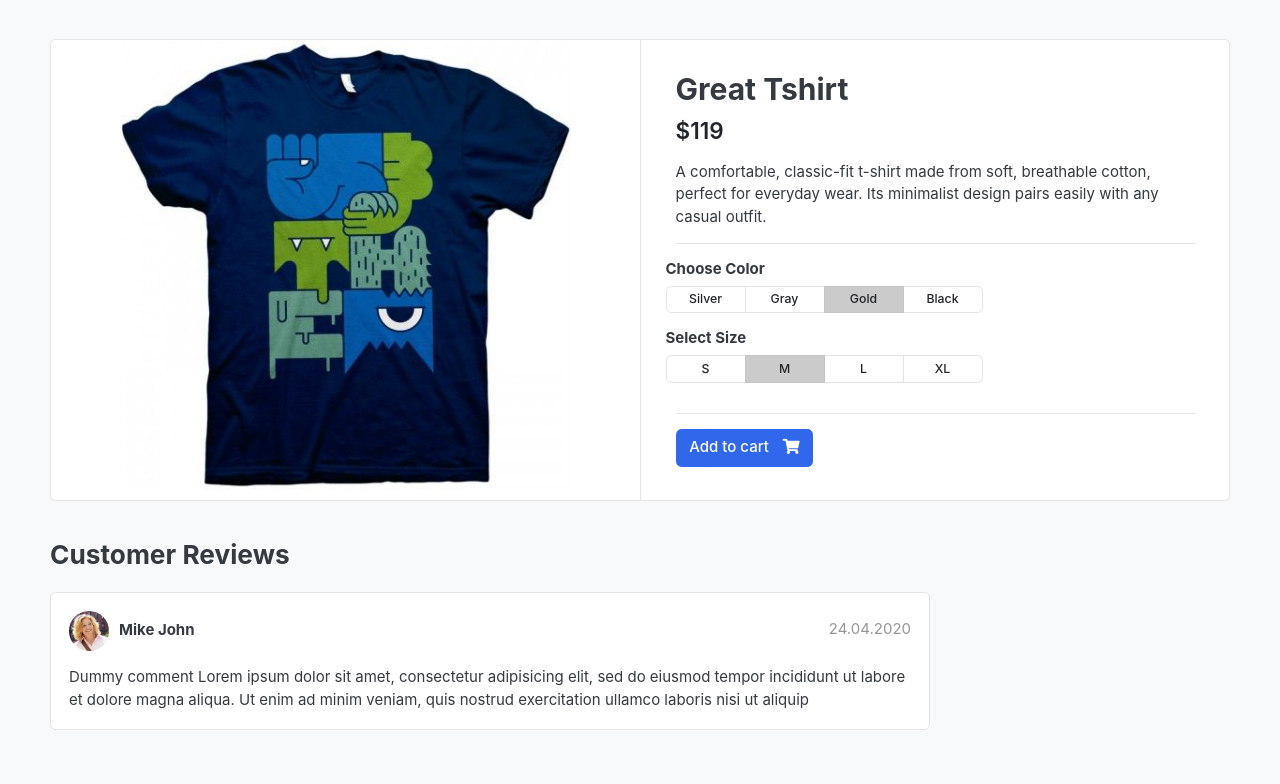
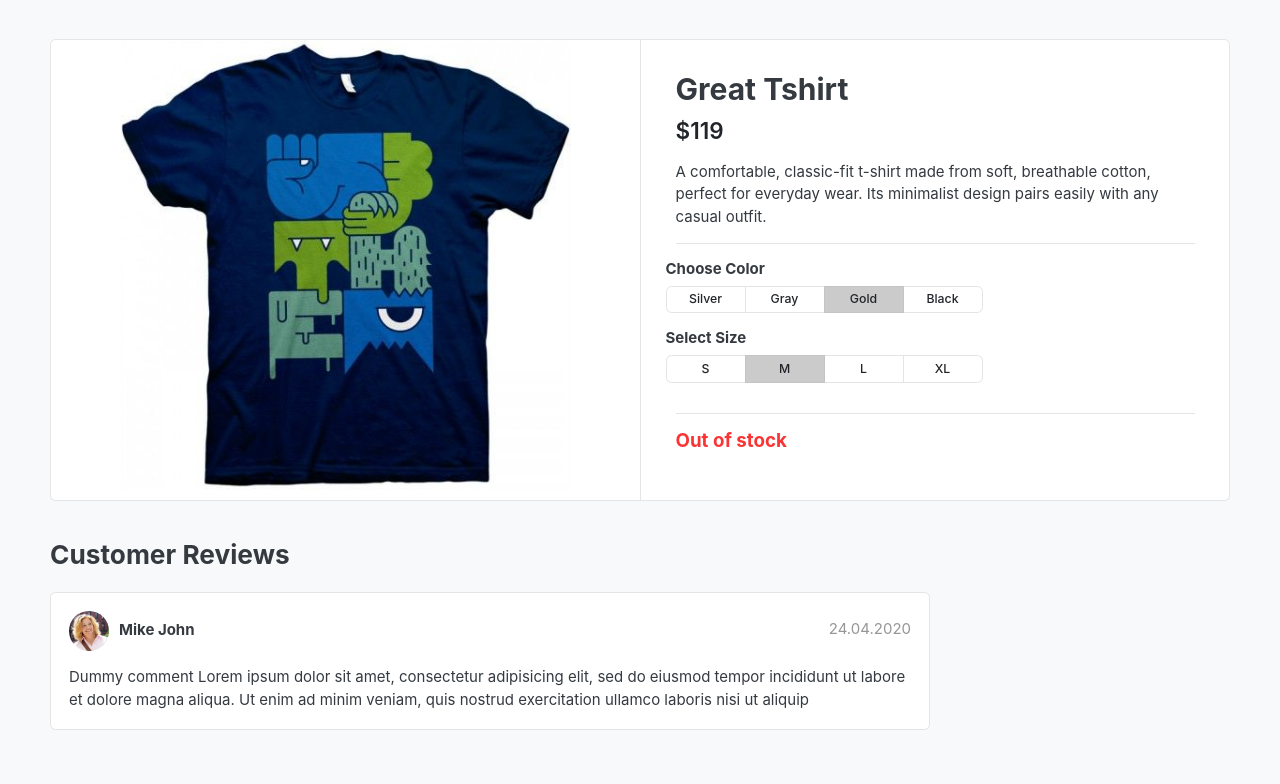
Before and after one commit to PurnanshiSingh/greatKart, a Django app: a page that uses templates/includes/navbar.html in a window 1280 px wide. Shown: the part 119-903 px from the top of the page. Run offline with Django 3.2, Linux system fonts and the light colour scheme; data comes from the database, SQL or seed files in the repository; both versions use the stored data as it was after the commit; some web fonts are replaced.

Commit message:
updated_code

```diff
--- a/templates/home.html
+++ b/templates/home.html
@@ -12,7 +12,7 @@
 <div class="container">
 
 <div class="intro-banner-wrap">
-	<img src="{% static 'images/banners/1.jpg' %}" class="img-fluid rounded">
+	<img src="{% static 'images/banners/cover.jpg' %}" class="img-fluid rounded">
 </div>
 
 </div> <!-- container //  -->
@@ -24,7 +24,7 @@
 <div class="container">
 
 <header class="section-heading">
-	<a href="./store.html" class="btn btn-outline-primary float-right">See all</a>
+	<a href="{% url 'store' %}" class="btn btn-outline-primary float-right">See all</a>
 	<h3 class="section-title">Popular products</h3>
 </header><!-- sect-heading -->
 
--- a/templates/includes/navbar.html
+++ b/templates/includes/navbar.html
@@ -27,7 +27,7 @@
         <div class="container">
     <div class="row align-items-center">
         <div class="col-lg-2 col-md-3 col-6">
-            <a href="./" class="brand-wrap">
+            <a href="{% url 'home' %}" class="brand-wrap">
                 <img class="logo" src="{% static './images/logo.png' %}">
             </a> <!-- brand-wrap.// -->
         </div>
@@ -44,7 +44,7 @@
                 </div>
             </div>  <!-- category-wrap.// -->
         </div> <!-- col.// -->
-        <a href="./store.html" class="btn btn-outline-primary">Store</a>
+        <a href="{% url 'store' %}" class="btn btn-outline-primary">Store</a>
         <div class="col-lg  col-md-6 col-sm-12 col">
             <form action="#" class="search">
                 <div class="input-group w-100">
--- a/templates/store/product_detail.html
+++ b/templates/store/product_detail.html
@@ -75,7 +75,11 @@
             </div>
         </div> <!-- row.// -->
         <hr>
-        <a href="./product-detail.html" class="btn  btn-primary"> <span class="text">Add to cart</span> <i class="fas fa-shopping-cart"></i>  </a>
+        {%if product.stock <= 0 %}
+          <h5 class="text-danger">Out of stock</h5>
+          {% else %}
+            <a href="./product-detail.html" class="btn  btn-primary"> <span class="text">Add to cart</span> <i class="fas fa-shopping-cart"></i>  </a>
+          {% endif %}
     </article> <!-- product-info-aside .// -->
             </main> <!-- col.// -->
         </div> <!-- row.// -->
--- a/templates/store/store.html
+++ b/templates/store/store.html
@@ -131,12 +131,12 @@
             <figure class="card card-product-grid">
                 <div class="img-wrap">
 
-                    <img src="{{product.images.url}}">
+                    <a href="{{ product.get_url }}"img src="{{product.images.url}}">
 
                 </div> <!-- img-wrap.// -->
                 <figcaption class="info-wrap">
                     <div class="fix-height">
-                        <a href="./product-detail.html" class="title">{{product.product_name}}</a>
+                        <a href="{{product.get_url}}" class="title">{{product.product_name}}</a>
                         <div class="price-wrap mt-2">
                             <span class="price">${{product.price}}</span>
                         </div> <!-- price-wrap.// -->
```
Also changed, not shown: db.sqlite3, greatkart/static/images/banners/cover.jpg (added), 1 other file.
